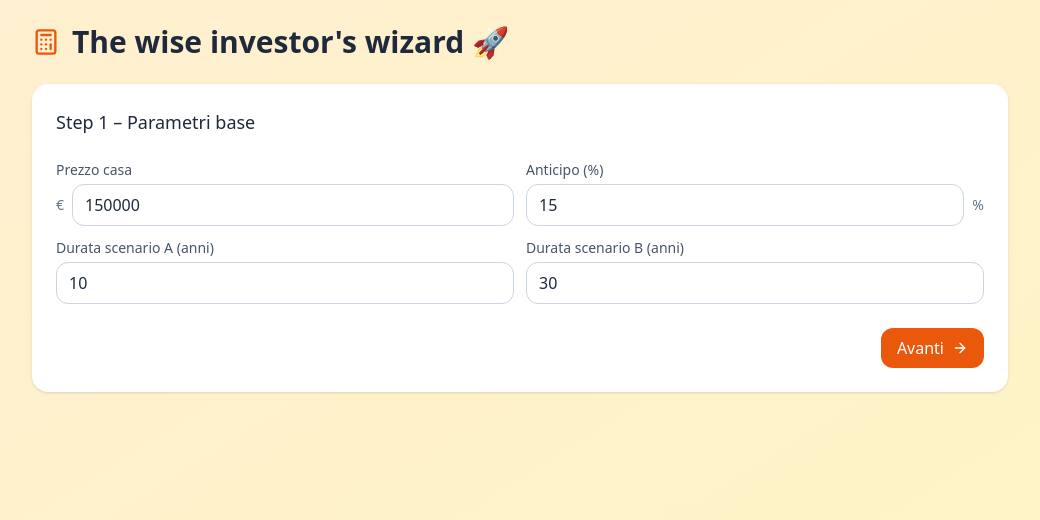
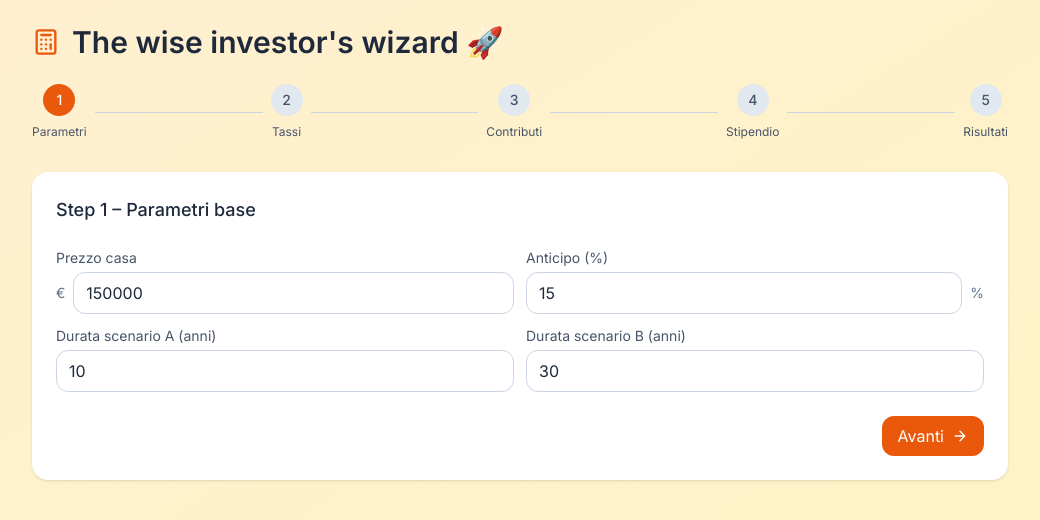
Before and after one commit to mattiamoretta/buy-or-loan, a React (Vite) app: page / in a window 1280 px wide. Both pictures are taken after a click on the button "Prova ora". Shown: the top 520 px of the page, without its empty margins (120-1160 px from the left). Built offline with nearby package versions, Linux system fonts and the light colour scheme.

Commit message:
feat: add stepper and modern font

```diff
--- a/index.html
+++ b/index.html
@@ -4,6 +4,9 @@
     <meta charset="UTF-8" />
     <meta name="viewport" content="width=device-width, initial-scale=1.0" />
     <title>Buy or Loan Simulator</title>
+    <link rel="preconnect" href="https://fonts.googleapis.com">
+    <link rel="preconnect" href="https://fonts.gstatic.com" crossorigin>
+    <link href="https://fonts.googleapis.com/css2?family=Inter:wght@400;500;600;700&display=swap" rel="stylesheet">
   </head>
   <body>
     <div id="root"></div>
--- a/src/App.jsx
+++ b/src/App.jsx
@@ -130,6 +130,48 @@ function MiniTable({ title, sections }){
   );
 }
 
+function Stepper({ step }) {
+  const labels = [
+    "Parametri",
+    "Tassi",
+    "Contributi",
+    "Stipendio",
+    "Risultati",
+  ];
+  return (
+    <div className="flex items-center mb-8">
+      {labels.map((label, idx) => {
+        const num = idx + 1;
+        const active = step === num;
+        const completed = step > num;
+        return (
+          <React.Fragment key={label}>
+            <div className="flex flex-col items-center">
+              <div
+                className={`w-8 h-8 flex items-center justify-center rounded-full text-sm font-medium ${
+                  active || completed
+                    ? "bg-orange-600 text-white"
+                    : "bg-slate-200 text-slate-600"
+                }`}
+              >
+                {num}
+              </div>
+              <span className="mt-2 text-xs text-slate-600">{label}</span>
+            </div>
+            {idx < labels.length - 1 && (
+              <div
+                className={`flex-1 h-px mx-2 ${
+                  step > num ? "bg-orange-600" : "bg-slate-300"
+                }`}
+              ></div>
+            )}
+          </React.Fragment>
+        );
+      })}
+    </div>
+  );
+}
+
 // -------------------- App --------------------
 export default function App(){
   // Wizard: 0..5 (0 = landing)
@@ -212,6 +254,8 @@ export default function App(){
           <Calculator className="w-7 h-7 text-orange-600" />
           <h1 className={`text-2xl md:text-3xl font-semibold ${titleColor}`}>The wise investor's wizard 🚀</h1>
         </header>
+
+        {step > 0 && <Stepper step={step} />}
 
         <AnimatePresence mode="wait">
           {loading && (
--- a/src/index.css
+++ b/src/index.css
@@ -3,6 +3,7 @@
 @tailwind utilities;
 
 body {
+  @apply font-sans;
   margin: 0;
 }
 
--- a/tailwind.config.js
+++ b/tailwind.config.js
@@ -1,7 +1,11 @@
 export default {
   content: ["./index.html", "./src/**/*.{js,jsx}"],
   theme: {
-    extend: {},
+    extend: {
+      fontFamily: {
+        sans: ['Inter', 'ui-sans-serif', 'system-ui'],
+      },
+    },
   },
   plugins: [],
 }
```
